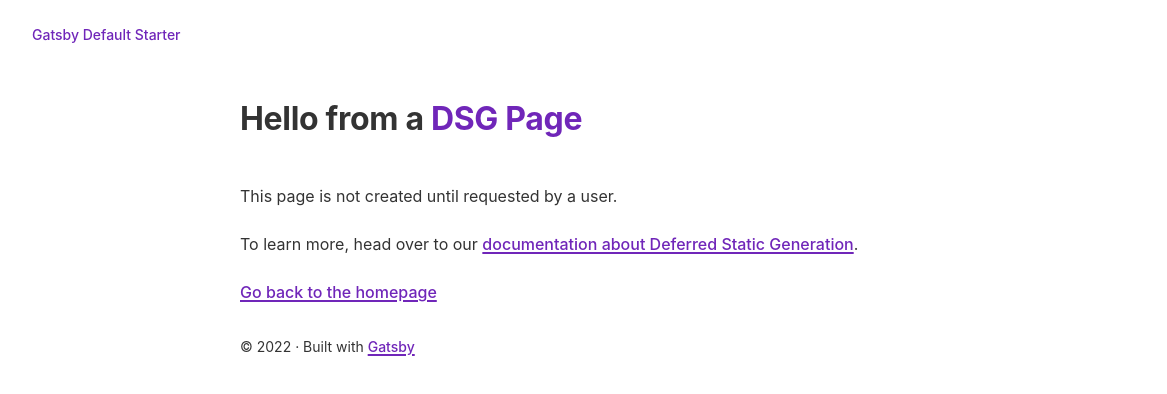
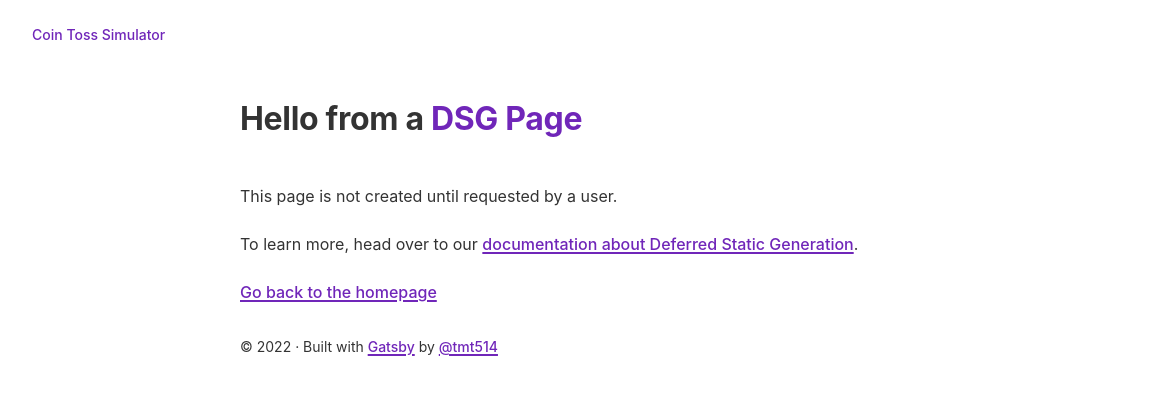
Before and after one commit to tmt514/toss-a-coin, a Gatsby site in the folder site/: page /using-dsg in a window 1280 px wide. Shown: the full height of the page, 0-1167 px from the left. Built offline with nearby package versions, Linux system fonts and the light colour scheme; Gatsby itself is replaced by a stand-in of ours.

Commit message:
Update metadata

```diff
--- a/site/gatsby-config.js
+++ b/site/gatsby-config.js
@@ -8,11 +8,12 @@
  * @type {import('gatsby').GatsbyConfig}
  */
 module.exports = {
+  pathPrefix: "/toss-a-coin",
   siteMetadata: {
-    title: `Gatsby Default Starter`,
-    description: `Kick off your next, great Gatsby project with this default starter. This barebones starter ships with the main Gatsby configuration files you might need.`,
-    author: `@gatsbyjs`,
-    siteUrl: `https://gatsbystarterdefaultsource.gatsbyjs.io/`,
+    title: `Coin Toss Simulator`,
+    description: `Simply simulate coin tossing process.`,
+    author: `@tmt514`,
+    siteUrl: `https://https://tmt514.github.io/toss-a-coin/`,
   },
   plugins: [
     {
--- a/site/package.json
+++ b/site/package.json
@@ -17,6 +17,7 @@
     "react-dom": "^18.2.0"
   },
   "devDependencies": {
+    "gh-pages": "^4.0.0",
     "prettier": "^2.7.1"
   },
   "keywords": [
@@ -30,7 +31,8 @@
     "start": "gatsby develop",
     "serve": "gatsby serve",
     "clean": "gatsby clean",
-    "test": "echo \"Write tests! -> https://gatsby.dev/unit-testing\" && exit 1"
+    "test": "echo \"Write tests! -> https://gatsby.dev/unit-testing\" && exit 1",
+    "deploy": "gatsby build --prefix-paths && gh-pages -d public"
   },
   "repository": {
     "type": "git",
--- a/site/src/components/layout.js
+++ b/site/src/components/layout.js
@@ -41,7 +41,7 @@ const Layout = ({ children }) => {
         >
           © {new Date().getFullYear()} &middot; Built with
           {` `}
-          <a href="https://www.gatsbyjs.com">Gatsby</a>
+          <a href="https://www.gatsbyjs.com">Gatsby</a> by <a href="https://tmt514.github.io/">@tmt514</a>
         </footer>
       </div>
     </>
```
Also changed, not shown: 1 other file.
